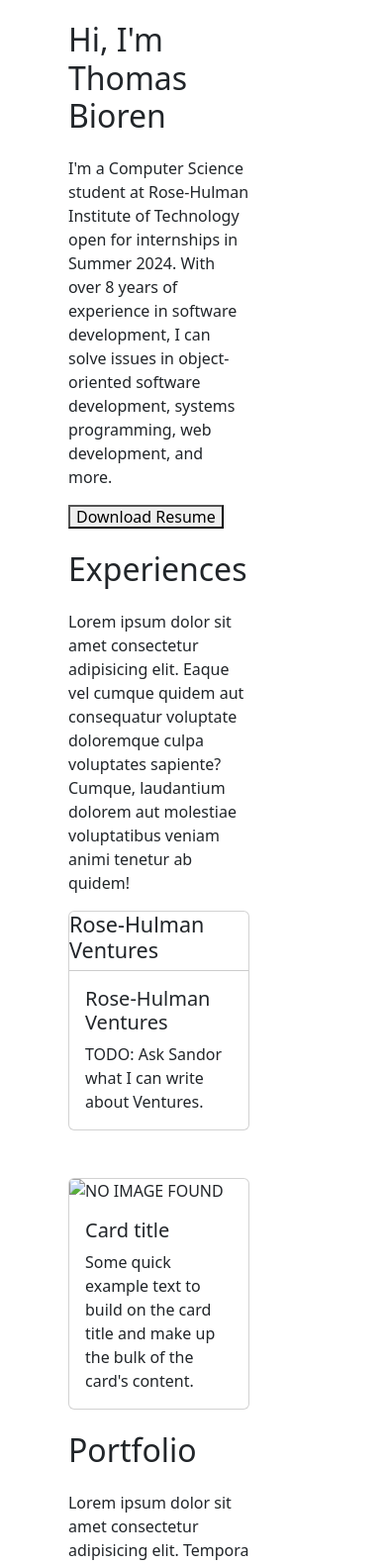
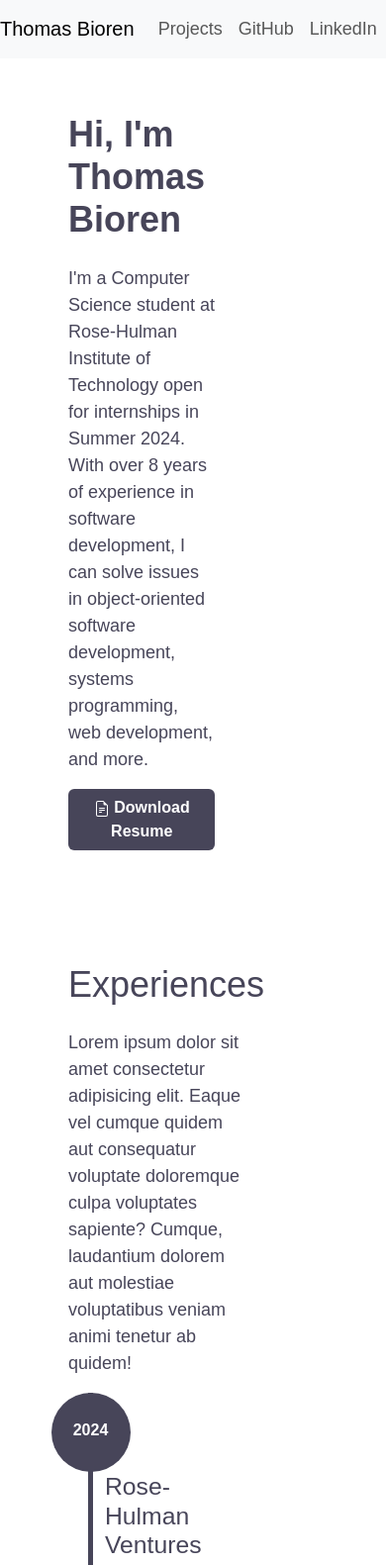
Before and after one commit to tbioren/biorentr.github.io, a plain HTML site: page index.html in a window 390 px wide. Shown: the top 1581 px of the page at 99% size. Drawn offline with nearby package versions, Linux system fonts and the light colour scheme.

Commit message:
resume doesn't work

```diff
--- a/index.html
+++ b/index.html
@@ -1,3 +1,4 @@
+<!-- Inspiration: https://robbowen.digital/ -->
 <!DOCTYPE html>
 <html>
 
@@ -13,24 +14,53 @@
 </head>
 
 <body>
+    <nav class="navbar navbar-expand navbar-light bg-light fixed-top">
+        <a class="navbar-brand" href="#">Thomas Bioren</a>
+        <button class="navbar-toggler" type="button" data-toggle="collapse" data-target="#navbarNav" aria-controls="navbarNav" aria-expanded="false" aria-label="Toggle navigation">
+          <span class="navbar-toggler-icon"></span>
+        </button>
+        <div class="collapse navbar-collapse justify-content-center" id="navbarNav">
+          <ul class="navbar-nav">
+            <li class="nav-item active">
+              <a class="nav-link" href="#portfolio">Projects</a>
+            </li>
+            <li class="nav-item">
+              <a class="nav-link" href="#">GitHub</a>
+            </li>
+            <li class="nav-item">
+              <a class="nav-link" href="#">LinkedIn</a>
+            </li>
+            <li class="nav-item">
+                <a class="nav-link" href="#">Contact</a>
+              </li>
+          </ul>
+        </div>
+      </nav>
+
     <!-- About -->
     <section class="">
         <div class="row">
             <div class="col-2"></div>
-            <div class="container col-6">
+            <div class="container col-5">
                 <span>
-                    <h1>Hi, I'm Thomas Bioren</h1>
+                    <h1 class="title">Hi, I'm Thomas Bioren</h1>
                     <p>I'm a Computer Science student at Rose-Hulman Institute of Technology open for internships in
                         Summer 2024. With over 8 years of experience in software development, I can solve issues in
                         object-oriented software development, systems programming, web development, and more.</p>
-                    <button>Download Resume</button>
+                    <button id="downloadButton" class="btn">
+                        <svg xmlns="http://www.w3.org/2000/svg" width="16" height="16" fill="currentColor"
+                            class="bi bi-file-earmark-text" viewBox="0 0 16 16">
+                            <path
+                                d="M5.5 7a.5.5 0 0 0 0 1h5a.5.5 0 0 0 0-1zM5 9.5a.5.5 0 0 1 .5-.5h5a.5.5 0 0 1 0 1h-5a.5.5 0 0 1-.5-.5m0 2a.5.5 0 0 1 .5-.5h2a.5.5 0 0 1 0 1h-2a.5.5 0 0 1-.5-.5" />
+                            <path
+                                d="M9.5 0H4a2 2 0 0 0-2 2v12a2 2 0 0 0 2 2h8a2 2 0 0 0 2-2V4.5zm0 1v2A1.5 1.5 0 0 0 11 4.5h2V14a1 1 0 0 1-1 1H4a1 1 0 0 1-1-1V2a1 1 0 0 1 1-1z" />
+                        </svg> Download Resume</button>
                 </span>
             </div>
-            <div class="col-4"></div>
+            <div class="col-5"></div>
         </div>
     </section>
 
-    <!-- I don't like how this is set up. I want to take it back to the circles. -->
     <!-- Experience -->
     <section>
         <div class="row">
@@ -42,23 +72,40 @@
                     voluptate doloremque culpa voluptates sapiente? Cumque, laudantium dolorem aut molestiae
                     voluptatibus veniam animi tenetur ab quidem!
                 </p>
-                <div class="card experience-card mb-5">
-                    <div class="experience-header">
-                        <h4>Rose-Hulman Ventures</h2>
+                <div class="row experience-container">
+                    <div class="experience-bubble col-1">
+                        <span>2024</span>
                     </div>
-                    <div class="card-body">
-                        <h5 class="card-title">Rose-Hulman Ventures</h5>
-                        <p class="card-text">TODO: Ask Sandor what I can write about Ventures.</p>
-                        <!-- <a href="#" class="btn btn-primary">Go somewhere</a> -->
+                    <div class="experience-info col-10">
+                        <h2>Rose-Hulman Ventures</h2>
+                        <p>Lorem ipsum dolor, sit amet consectetur adipisicing elit. Eius minus natus perferendis
+                            assumenda enim officia deleniti ullam ratione quisquam! Ratione ipsa quis et esse labore
+                            quisquam sint fuga minima magni.</p>
+                        <div class="experience-tag-container">
+                            <span>React Native</span><span>Leadership</span>
+                        </div>
                     </div>
                 </div>
-                <div class="card experience-card">
-                    <img src="..." class="card-img-top" alt="NO IMAGE FOUND">
-                    <div class="card-body">
-                        <h5 class="card-title">Card title</h5>
-                        <p class="card-text">Some quick example text to build on the card title and make up the bulk of
-                            the card's content.</p>
-                        <!-- <a href="#" class="btn btn-primary">Go somewhere</a> -->
+                <div class="row experience-container">
+                    <div class="experience-bubble col-1">
+                        <span>2023/24</span>
+                    </div>
+                    <div class="experience-info col-10">
+                        <h2>Computer Science TA</h2>
+                        <p>Lorem ipsum dolor, sit amet consectetur adipisicing elit. Eius minus natus perferendis
+                            assumenda enim officia deleniti ullam ratione quisquam! Ratione ipsa quis et esse labore
+                            quisquam sint fuga minima magni.</p>
+                    </div>
+                </div>
+                <div class="row experience-container">
+                    <div class="experience-bubble col-1">
+                        <span>2023</span>
+                    </div>
+                    <div class="experience-info col-10">
+                        <h2>Rose-Hulman Advanced Math Physics Counselor</h2>
+                        <p>Lorem ipsum dolor, sit amet consectetur adipisicing elit. Eius minus natus perferendis
+                            assumenda enim officia deleniti ullam ratione quisquam! Ratione ipsa quis et esse labore
+                            quisquam sint fuga minima magni.</p>
                     </div>
                 </div>
             </div>
@@ -66,8 +113,24 @@
         </div>
     </section>
 
+    <!-- Skills -->
+    <section class="">
+        <div class="row">
+            <div class="col-2"></div>
+            <div class="container col-6">
+                <span>
+                    <h1>My Skills</h1>
+                    <p>Lorem ipsum dolor sit amet consectetur adipisicing elit. Aspernatur quidem minus ut consequatur
+                        veritatis nesciunt quo, beatae perspiciatis quasi similique voluptatibus iste dolorem labore ea
+                        maiores iure illo perferendis quam?</p>
+                </span>
+            </div>
+            <div class="col-4"></div>
+        </div>
+    </section>
+
     <!-- Portfolio -->
-    <section>
+    <section id="portfolio">
         <div class="row">
             <div class="col-2"></div>
             <div class="col-6">
--- a/scripts/main.js
+++ b/scripts/main.js
@@ -0,0 +1,15 @@
+function downloadResume(f) {
+    const element = document.createElement('foo');
+    element.setAttribute('download', f);
+    document.body.apppendChild(element);
+    element.click();
+    document.body.removeChild(element);
+}
+
+function main() {
+    document.getElementById("downloadButton").onclick = () => {
+        downloadResume("ThomasBiorenResume.pdf");
+    }
+}
+
+main();
--- a/styles/main.css
+++ b/styles/main.css
@@ -1,3 +1,11 @@
+body {
+    --primary-color: #474559;
+    font-family: "Oswald", sans-serif;
+    font-size: large;
+    line-height: 1.5em;
+    color: var(--primary-color)
+}
+
 .experience-card {
     /* TODO: Make the cards fit the theme */
     /* overflow: hidden; */
@@ -12,3 +20,57 @@
     border-bottom: 1px solid #ccc;
     justify-content: center;
 }
+
+.experience-bubble {
+    background-color: var(--primary-color);
+    border-radius: 100%;
+    width: 80px;
+    height: 80px;
+    display: block;
+    margin-left: -42.5px;
+}
+
+.experience-bubble span {
+    color: #ffffff;
+    font-size: 16px;
+    font-weight: bold;
+    display: block;
+    line-height: 75px;
+    text-align: center;
+}
+
+.experience-container {
+    border-left: 5px #474559 solid;
+    margin-left: 20px;
+    padding-bottom: 50px;
+}
+
+.experience-container:last-of-type {
+    border: none;
+    margin-left: 25px;
+    padding-bottom: 0;
+}
+
+.experience-tag-container>span {
+    margin: 10px;
+    padding: 5px;
+    background-color: lightblue;
+    border-radius: 25px;
+}
+
+.btn {
+    background-color: var(--primary-color);
+    color: white;
+    font-weight: bold;
+}
+
+.title {
+    font-weight: bold;
+}
+
+section {
+    margin-top: 5em;
+}
+
+.navbar {
+}
```
Also changed, not shown: images/file-earmark-text.svg (added), 1 other file.
